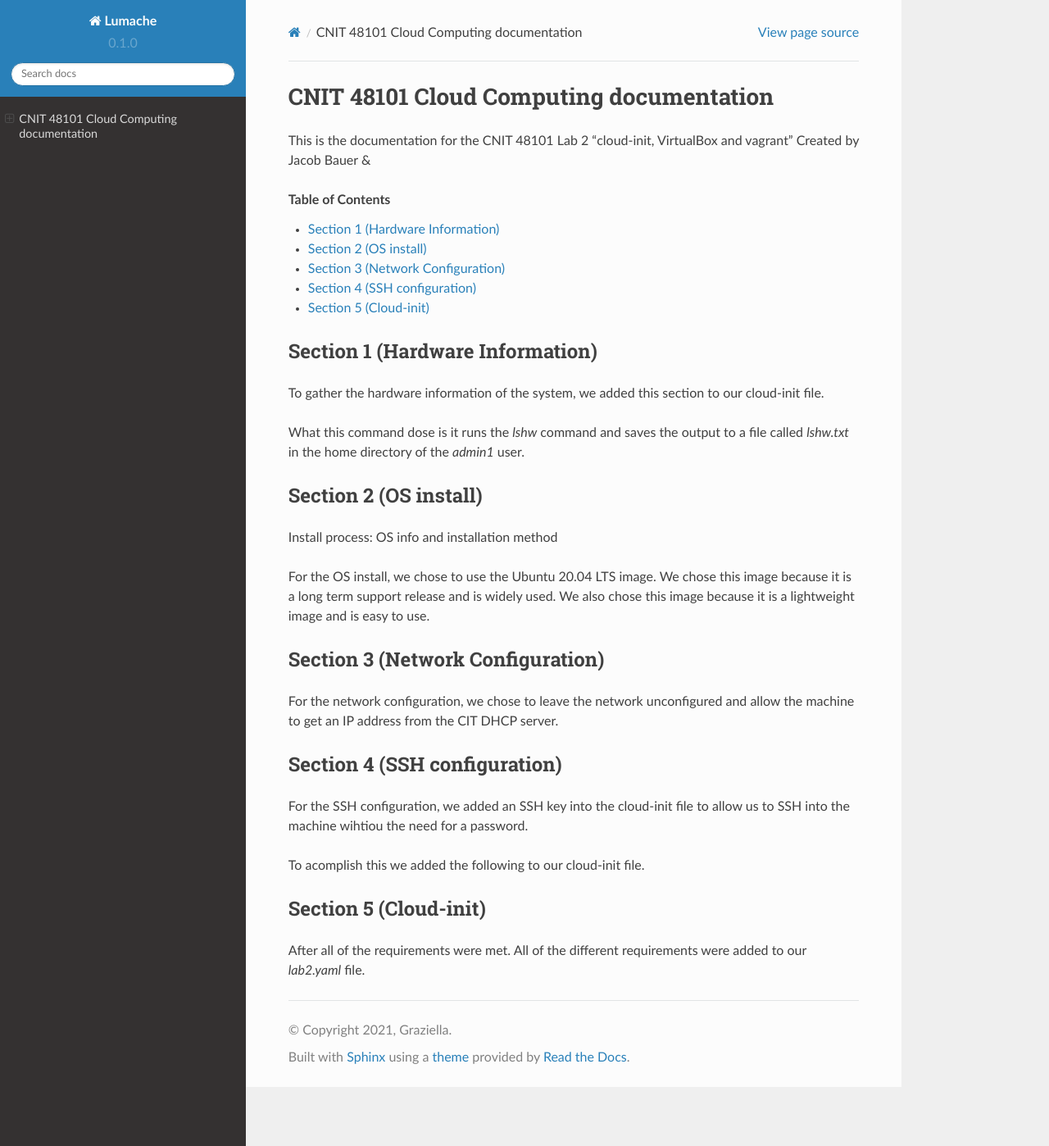
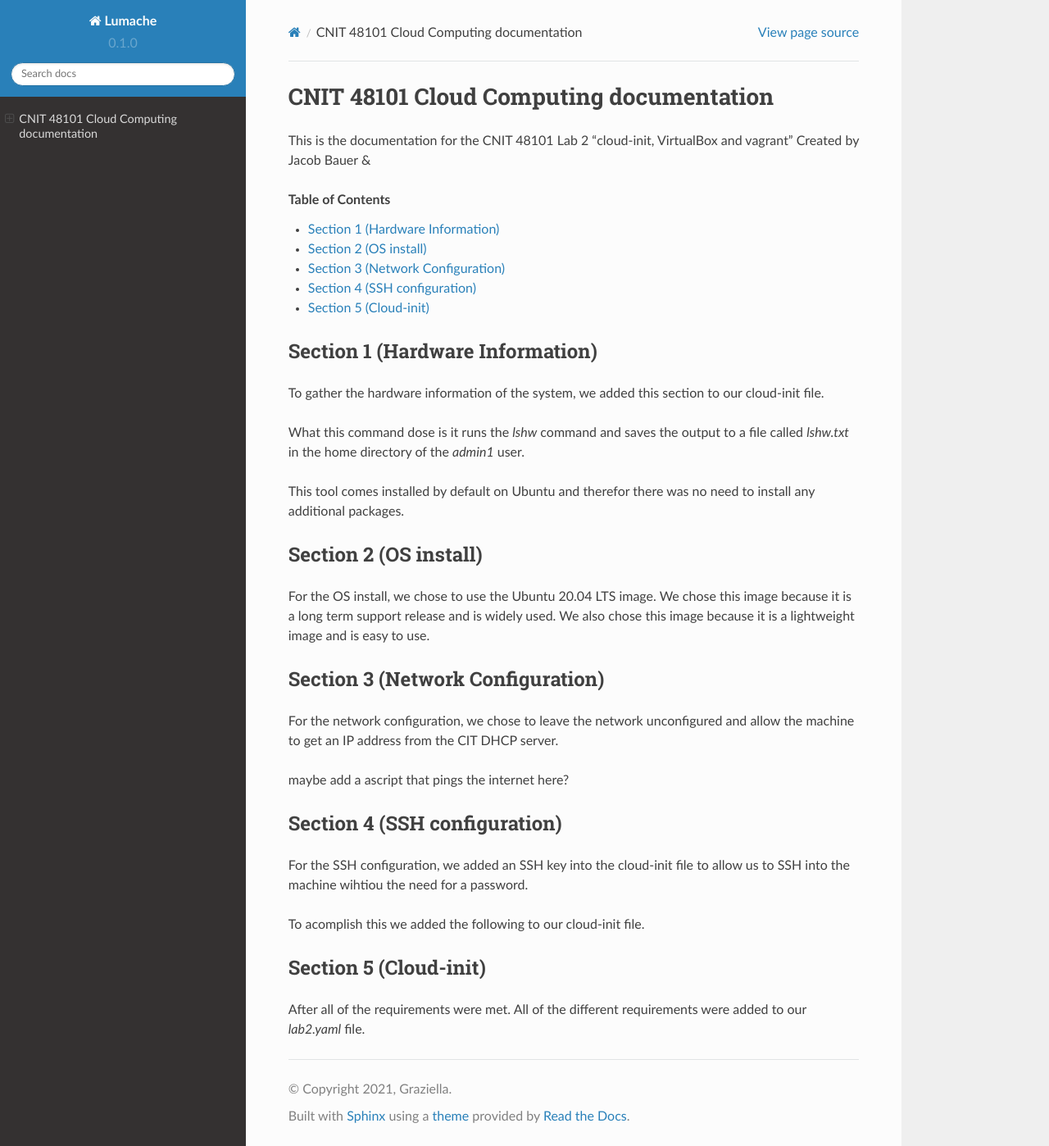
Before and after one commit to Hexadual/CNIT48101, a Sphinx documentation site: the page built from docs/source/index.rst, in a window 1280 px wide and 1398 px high. Shown: the whole window at 82% size. Built offline with Sphinx 7.4.7 and the Read the Docs theme 2.0.0, drawn with Linux system fonts in a browser that asks for light colours.

```diff
--- a/docs/source/index.rst
+++ b/docs/source/index.rst
@@ -21,22 +21,21 @@
 
 What this command dose is it runs the `lshw` command and saves the output to a file called `lshw.txt` in the home directory of the `admin1` user.
 
+This tool comes installed by default on Ubuntu and therefor there was no need to install any additional packages.
+
 Section 2 (OS install)
 ####################################
-Install process: OS info and installation method
-
 For the OS install, we chose to use the Ubuntu 20.04 LTS image. We chose this image because it is a long term support release and is widely used. We also chose this image because it is a lightweight image and is easy to use.
 
 
 Section 3 (Network Configuration)
 ####################################
-
 For the network configuration, we chose to leave the network unconfigured and allow the machine to get an IP address from the CIT DHCP server.
 
+maybe add a ascript that pings the internet here?
 
 Section 4 (SSH configuration)
 ####################################
-
 For the SSH configuration, we added an SSH key into the cloud-init file to allow us to SSH into the machine wihtiou the need for a password.
 
 To acomplish this we added the following to our cloud-init file.
```
